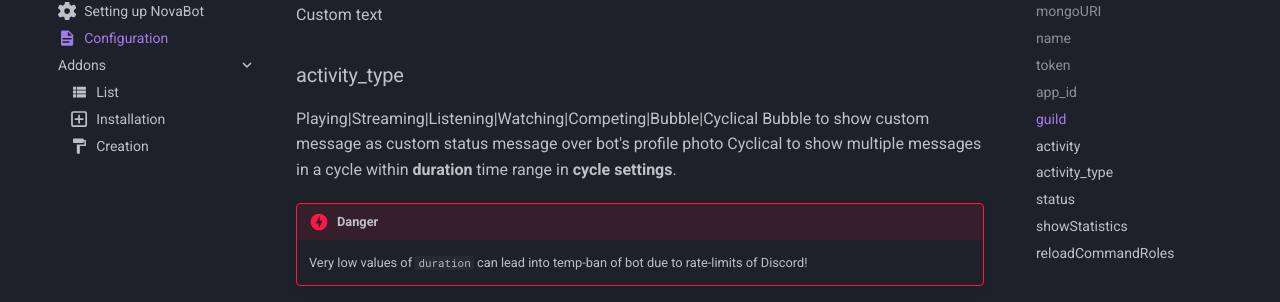
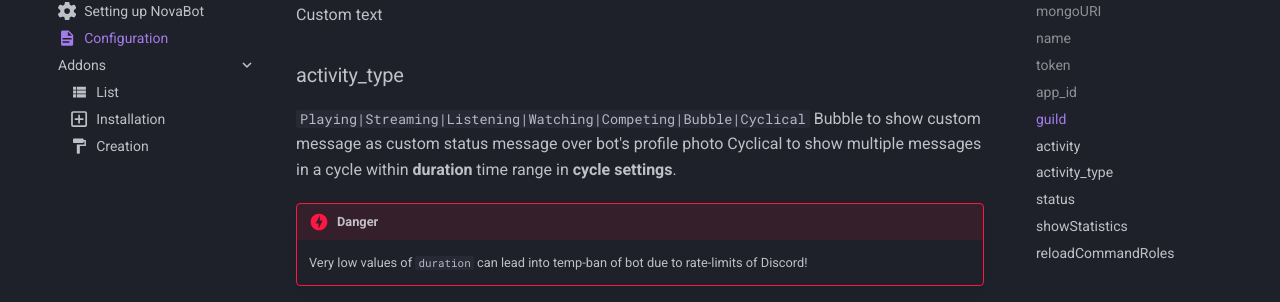
Before and after one commit to PSYCHEER/psycheer.github.io, an MkDocs documentation site: the page built from docs/NovaBot/config.md, in a window 1280 px wide and 900 px high, scrolled down 1413 px. Shown: the part 151-453 px from the top of the window. Built offline with MkDocs 1.6.1 and Material for MkDocs 9.7.7, drawn with Linux system fonts in a browser that asks for light colours.

```diff
--- a/docs/NovaBot/config.md
+++ b/docs/NovaBot/config.md
@@ -58,7 +58,7 @@ Need to have enabled "Developer Mode" in Discord Settings.
 Custom text
 
 ### activity_type
-Playing|Streaming|Listening|Watching|Competing|Bubble|Cyclical
+`Playing|Streaming|Listening|Watching|Competing|Bubble|Cyclical`
   Bubble to show custom message as custom status message over bot's profile photo
   Cyclical to show multiple messages in a cycle within **duration** time range in **cycle settings**.
 !!! danger
```
